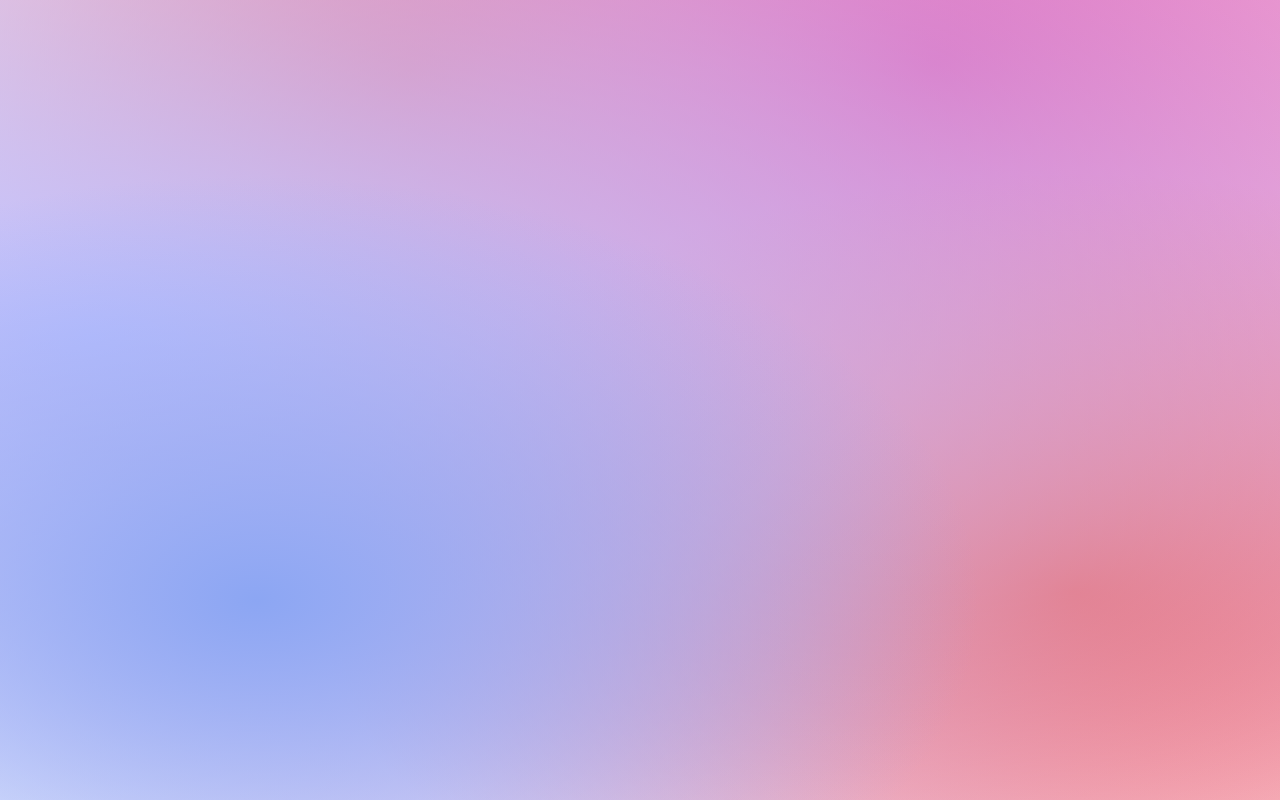
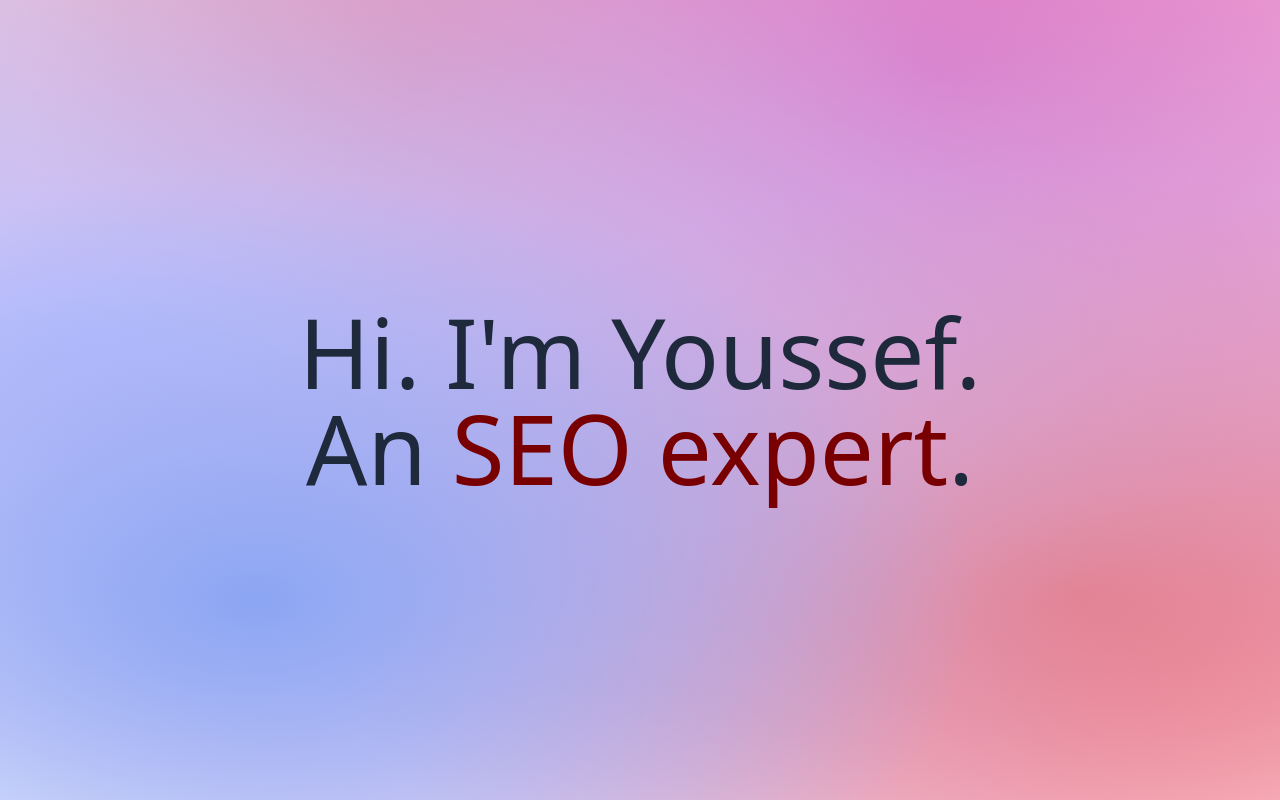
Before and after one commit to YoussefRbahi/rbahi-com, a React (Vite) app: page / in a window 1280 px wide. Built offline with nearby package versions, Linux system fonts and the light colour scheme.

Commit message:
Create Hero component with changing title

```diff
--- a/src/App.jsx
+++ b/src/App.jsx
@@ -1,9 +1,14 @@
+import Hero from "./components/Hero";
+
 import "./App.css";
 function App() {
   return (
     <>
       <div className="snap-y snap-mandatory h-screen overflow-y-auto  overflow-x-hidden text-slate-800 relative">
         <div className="gradient-bg h-screen overflow-hidden"></div>
+        <div className="grid snap-center h-screen ">
+          <Hero className="relative" />
+        </div>
       </div>
     </>
   );
--- /dev/null
+++ b/src/components/Hero.jsx
@@ -0,0 +1,44 @@
+import { useState, useEffect } from "react";
+function Hero({ className }) {
+  const titles = [
+    "frontend engineer",
+    "react developer",
+    "SEO expert",
+    "const > let guy",
+    "trivia champion",
+  ];
+  const [titleIndex, setTitleIndex] = useState(0);
+
+  useEffect(() => {
+    const interval = setInterval(() => {
+      setTitleIndex((prevIndex) => (prevIndex + 1) % titles.length);
+    }, 2000); // Change title every 2s seconds
+
+    return () => clearInterval(interval); // Cleanup interval on component unmount
+  }, [titles.length]);
+  const getArticle = (title) => {
+    if (title[0] === title[0].toUpperCase()) {
+      return "An";
+    }
+    return "A";
+  };
+
+  return (
+    <div className={`${className} grid   h-svh relative`}>
+
+      <div className="grid h-full text-center">
+        <div className="m-auto">
+          <h1 className="text-8xl">
+            <p>Hi. I&apos;m Youssef.</p>
+            <p>
+              {getArticle(titles[titleIndex])}
+              <span className="text-primary ">&nbsp;{titles[titleIndex]}</span>.
+            </p>
+          </h1>
+        </div>
+      </div>
+    </div>
+  );
+}
+
+export default Hero;
```
